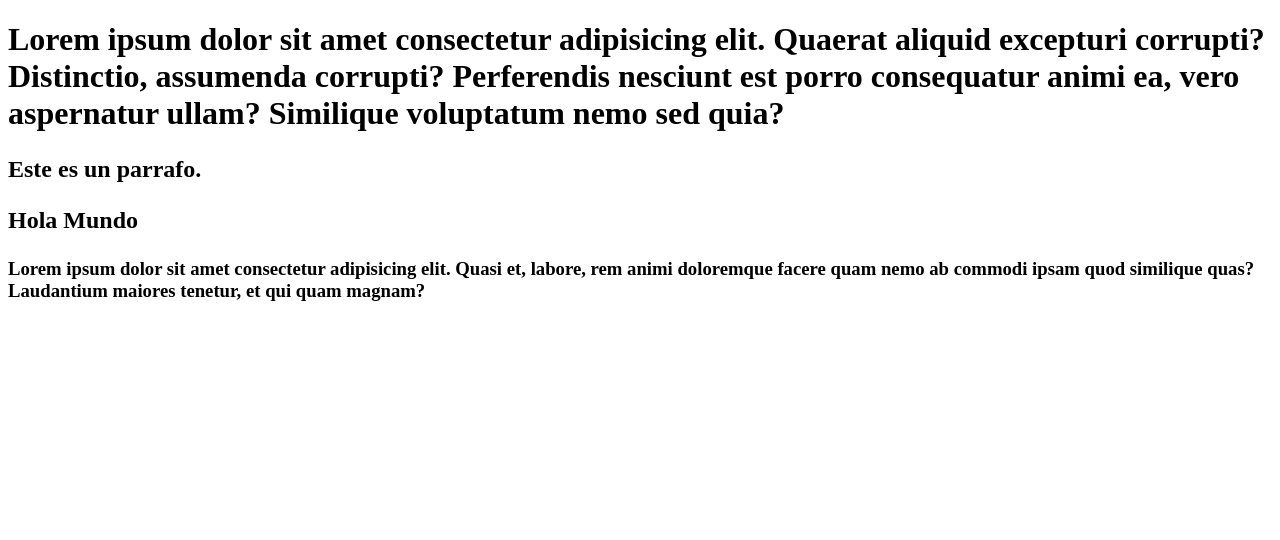
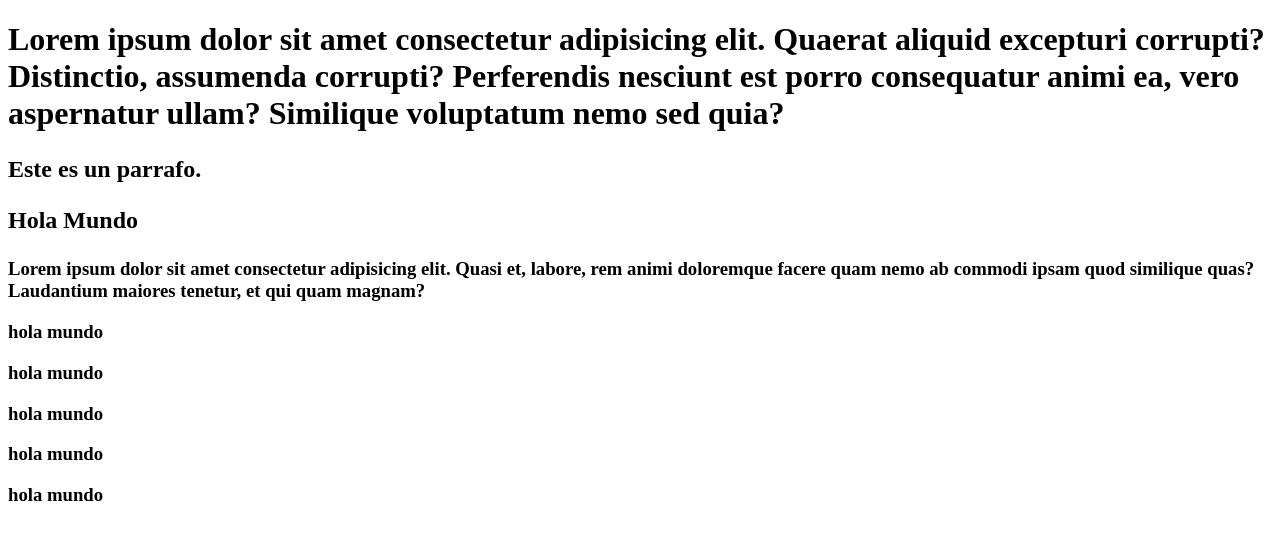
Before and after one commit to JrnWilliam/EjemploGit, a plain HTML site: page index.html in a window 1280 px wide. Drawn offline with Linux system fonts and the light colour scheme.

Commit message:
Sexto Commit

```diff
--- a/index.html
+++ b/index.html
@@ -21,5 +21,22 @@
             Lorem ipsum dolor sit amet consectetur adipisicing elit. Quasi et, labore, rem animi doloremque facere quam nemo ab commodi ipsam quod similique quas? Laudantium maiores tenetur, et qui quam magnam?
         </p>
     </h3>
+    <h3>
+        <p>
+            hola mundo
+        </p>
+        <p>
+            hola mundo
+        </p>
+        <p>
+            hola mundo
+        </p>
+        <p>
+            hola mundo
+        </p>
+        <p>
+            hola mundo
+        </p>
+    </h3>
 </body>
 </html>
```
